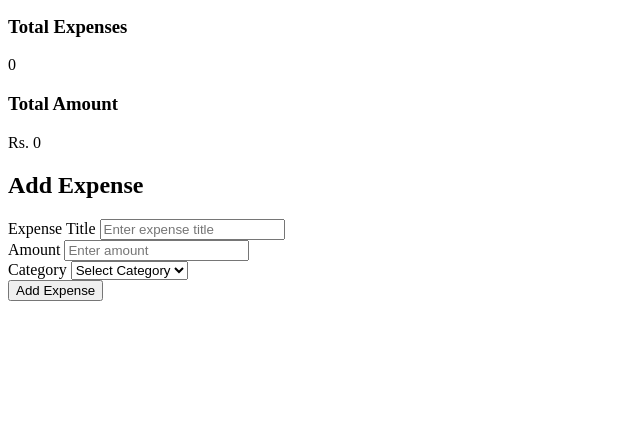
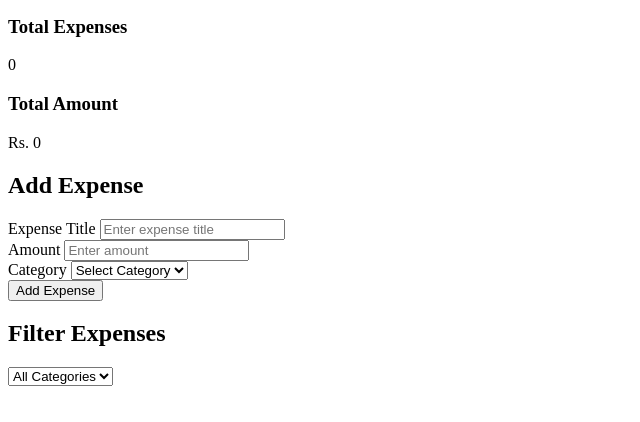
Before and after one commit to Hafiz-abdur/Expense_Tracker, a plain HTML site: page index.html in a window 1280 px wide. Shown: the part 104-526 px from the top of the page, without its empty margins (0-640 px from the left). Drawn offline with Linux system fonts and the light colour scheme.

```diff
--- a/index.html
+++ b/index.html
@@ -33,7 +33,6 @@
                 <label for="amount">Amount</label>
                 <input type="number" id="amount" placeholder="Enter amount">
             </div>
-
             <div class="form-group">
                 <label for="category">Category</label>
                 <select id="category">
@@ -53,6 +52,23 @@
         </form>
 
     </section>
+    <section class="filter-section">
+
+    <h2>Filter Expenses</h2>
+
+    <select id="filterCategory">
+
+        <option value="All">All Categories</option>
+        <option>Food</option>
+        <option>Travel</option>
+        <option>Shopping</option>
+        <option>Bills</option>
+        <option>Entertainment</option>
+        <option>Other</option>
+
+    </select>
+
+</section>
 
 
 </body>
```
